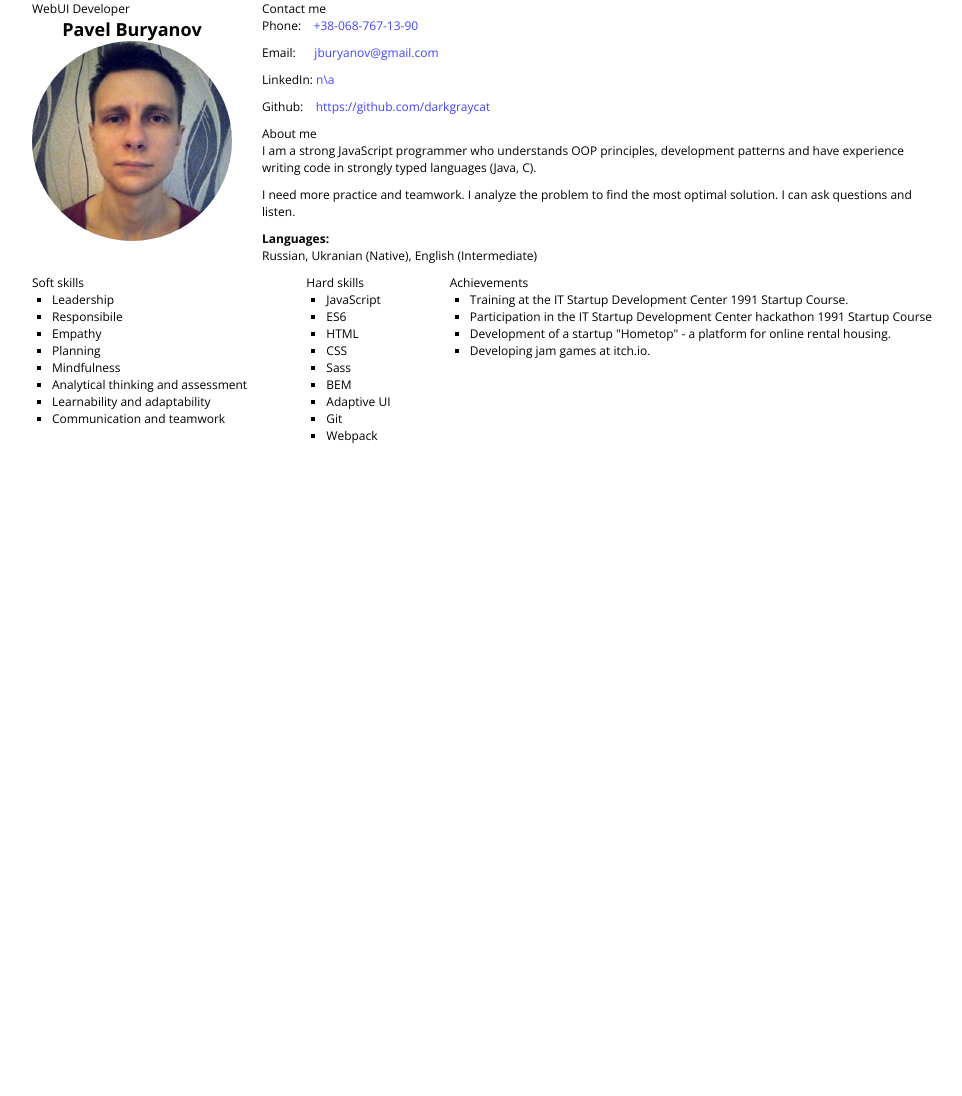
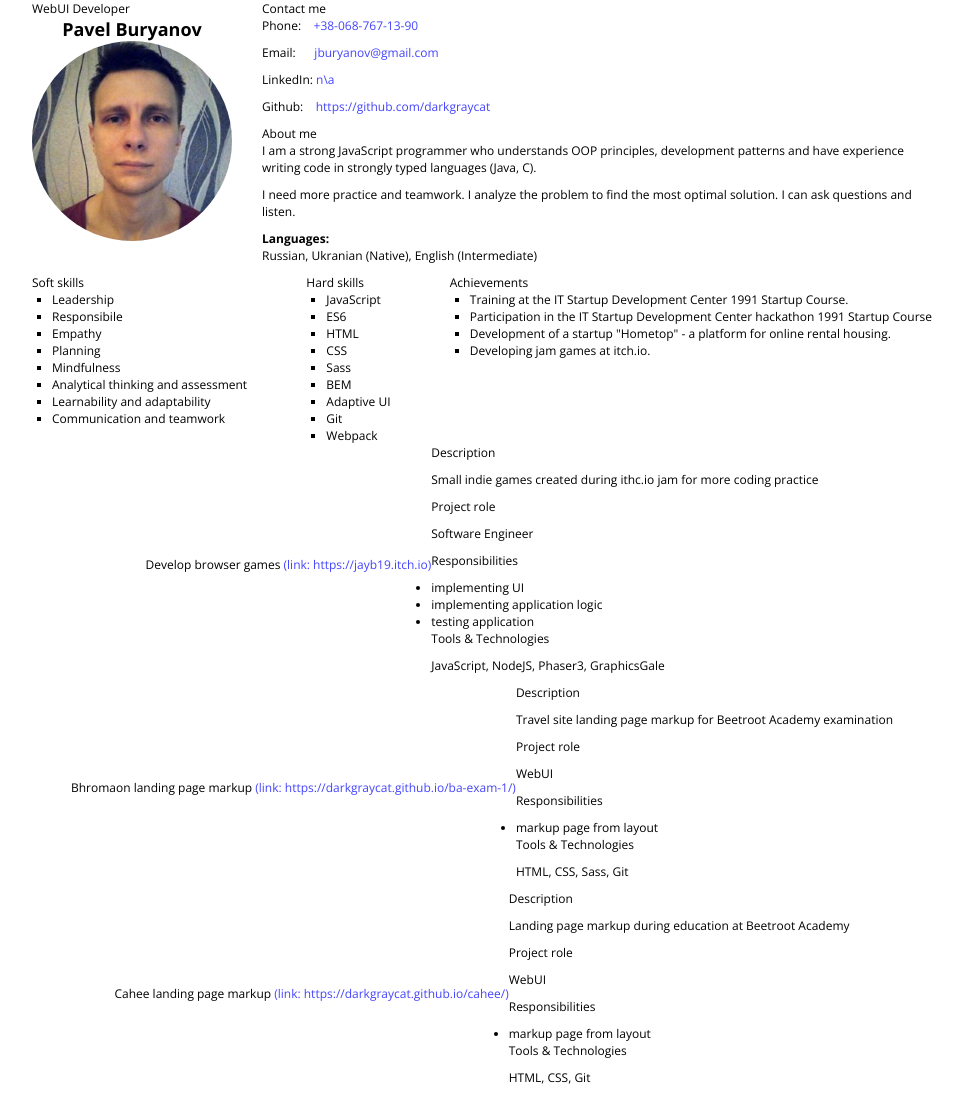
Before and after one commit to darkgraycat/cv, a website: page index.html in a window 1280 px wide. Shown: the whole page, without its empty margins (158-1120 px from the left). Before the commit the page ends 800 px from the top, so only its background shows below. Drawn offline with nearby package versions, Linux system fonts and the light colour scheme.

Commit message:
works markup done

```diff
--- a/index.html
+++ b/index.html
@@ -12,6 +12,7 @@
 <body>
   <main class="main">
 
+    <!-- header -->
     <div class="header">
       <div class="header__container">
         <div class="header__title title">WebUI Developer</div>
@@ -41,6 +42,7 @@
       </div>
     </div>
 
+    <!-- skills -->
     <div class="skills">
       <div class="skills__container">
         <div class="skills__title">Soft skills</div>
@@ -80,121 +82,91 @@
       </div>
     </div>
 
-
-    <div class="hidden">
+    <!-- works -->
     <div class="works">
 
-        <!-- 1 -->
-        <table class="work-table">
-          <thead>
-            <tr>
-              <th></th>
-              <th>
+      <div class="works__title title">
         Develop browser games
-                <br>
         <a href="https://jayb19.itch.io">
           (link: https://jayb19.itch.io)
         </a>
-              </th>
-            </tr>
-          </thead>
-          <tbody>
-            <tr>
-              <th>Description</th>
-              <td>Small indie games created during ithc.io jam for more coding practice</td>
-            </tr>
-            <tr>
-              <th>Project role</th>
-              <td>Software Engineer</td>
-            </tr>
-            <tr>
-              <th>Responsibilities</th>
-              <td>
+      </div>
+      <div class="works__container">
+        <div class="works__row">
+          <p>Description</p>
+          <p>Small indie games created during ithc.io jam for more coding practice</p>
+        </div>
+        <div class="works__row">
+          <p>Project role</p>
+          <p>Software Engineer</p>
+        </div>
+        <div class="works__row">
+          <p>Responsibilities</p>
           <ul>
             <li>implementing UI</li>
             <li>implementing application logic</li>
             <li>testing application</li>
           </ul>
-              </td>
-            </tr>
-            <tr>
-              <th>Tools & Technologies</th>
-              <td>JavaScript, NodeJS, Phaser3, GraphicsGale</td>
-            </tr>
-          </tbody>
+        </div>
+        <div class="works__row">
+          <p>Tools & Technologies</p>
+          <p>JavaScript, NodeJS, Phaser3, GraphicsGale</p>
+        </div>
+      </div>
 
-          <!-- 2 -->
-          <thead>
-            <tr>
-              <th></th>
-              <th>
+      <div class="works__title title">
         Bhromaon landing page markup
-                <br>
         <a href="https://darkgraycat.github.io/ba-exam-1/">
           (link: https://darkgraycat.github.io/ba-exam-1/)
         </a>
-              </th>
-            </tr>
-          </thead>
-          <tbody>
-            <tr>
-              <th>Description</th>
-              <td>Travel site landing page markup for Beetroot Academy examination</td>
-            </tr>
-            <tr>
-              <th>Project role</th>
-              <td>WebUI</td>
-            </tr>
-            <tr>
-              <th>Responsibilities</th>
-              <td>
+      </div>
+      <div class="works__container">
+        <div class="works__row">
+          <p>Description</p>
+          <p>Travel site landing page markup for Beetroot Academy examination</p>
+        </div>
+        <div class="works__row">
+          <p>Project role</p>
+          <p>WebUI</p>
+        </div>
+        <div class="works__row">
+          <p>Responsibilities</p>
           <ul>
             <li>markup page from layout</li>
           </ul>
-              </td>
-            </tr>
-            <tr>
-              <th>Tools & Technologies</th>
-              <td>HTML, CSS, Sass, Git</td>
-            </tr>
-          </tbody>
+        </div>
+        <div class="works__row">
+          <p>Tools & Technologies</p>
+          <p>HTML, CSS, Sass, Git</p>
+        </div>
+      </div>
 
-          <!-- 3 -->
-          <thead>
-            <tr>
-              <th></th>
-              <th>
+      <div class="works__title title">
         Cahee landing page markup
-                <br>
         <a href="https://darkgraycat.github.io/cahee/">
           (link: https://darkgraycat.github.io/cahee/)
         </a>
-              </th>
-            </tr>
-          </thead>
-          <tbody>
-            <tr>
-              <th>Description</th>
-              <td>Landing page markup during education at Beetroot Academy</td>
-            </tr>
-            <tr>
-              <th>Project role</th>
-              <td>WebUI</td>
-            </tr>
-            <tr>
-              <th>Responsibilities</th>
-              <td>
+      </div>
+      <div class="works__container">
+        <div class="works__row">
+          <p>Description</p>
+          <p>Landing page markup during education at Beetroot Academy</p>
+        </div>
+        <div class="works__row">
+          <p>Project role</p>
+          <p>WebUI</p>
+        </div>
+        <div class="works__row">
+          <p>Responsibilities</p>
           <ul>
             <li>markup page from layout</li>
           </ul>
-              </td>
-            </tr>
-            <tr>
-              <th>Tools & Technologies</th>
-              <td>HTML, CSS, Git</td>
-            </tr>
-          </tbody>
-        </table>
+        </div>
+        <div class="works__row">
+          <p>Tools & Technologies</p>
+          <p>HTML, CSS, Git</p>
+        </div>
+      </div>
 
     </div>
 
```
Lines whose indentation alone changed are shown as unchanged.
